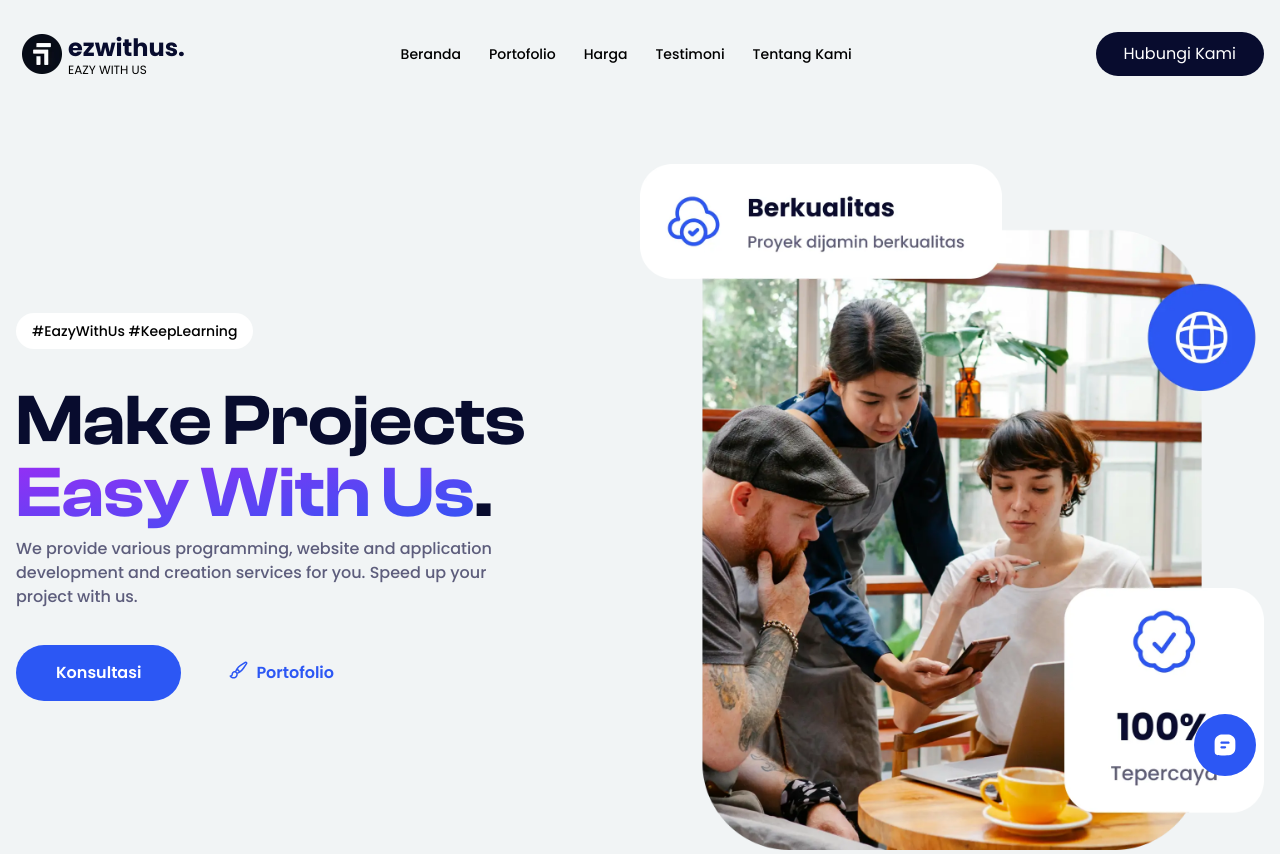
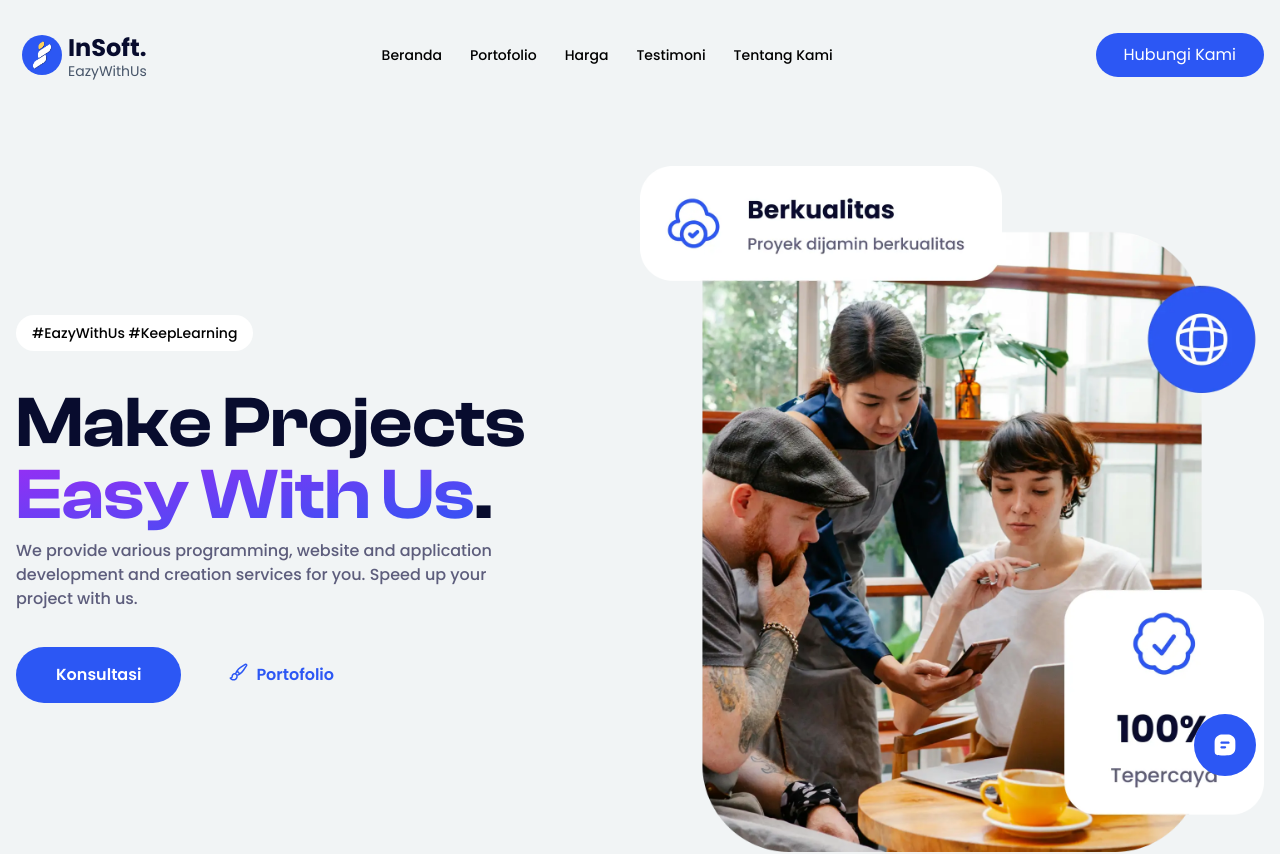
Before and after one commit to fadhluibnu/ezwithus, a Next.js app: page / in a window 1280 px wide. Shown: the top 854 px of the page. Built offline with nearby package versions, Linux system fonts and the light colour scheme; a web font is replaced by a local one.

Commit message:
final: change logo

```diff
--- a/app/components/navbar.tsx
+++ b/app/components/navbar.tsx
@@ -42,12 +42,16 @@ const Navbar = () => {
           />
         </button>
         <div className='flex items-center gap-x-1.5'>
-          <img src='/assets/logo.webp' alt='logo' className='w-9 sm:w-10' />
+          <img
+            src='/assets/Logo1.webp'
+            alt='logo'
+            className='w-9 sm:w-10 rounded-full'
+          />
           <div>
             <h1 className='text-xl font-bold sm:text-2xl leading-none'>
-              ezwithus.
+              InSoft.
             </h1>
-            <p className='text-xs leading-none'>EAZY WITH US</p>
+            <p className='text-sm leading-none text-slate-600'>EazyWithUs</p>
           </div>
         </div>
       </div>
@@ -111,7 +115,7 @@ const Navbar = () => {
       </ul>
       <a
         href=''
-        className='btn-seccondary py-2 px-5 sm:py-2.5 sm:px-7 rounded-full text-white font-base hover:scale-105 hover:shadow-xl duration-300 focus:ring-2 focus:ring-stone-950 focus:ring-offset-2'
+        className='btn-primary py-2 px-5 sm:py-2.5 sm:px-7 rounded-full text-white font-base hover:scale-105 hover:shadow-xl duration-300 focus:ring-2 focus:ring-stone-950 focus:ring-offset-2'
       >
         Hubungi <span className='hidden lg:inline'>Kami</span>
       </a>
--- a/app/page.jsx
+++ b/app/page.jsx
@@ -811,10 +811,19 @@ const SectionSix = ({ idSection }) => {
         <div className='grid md:grid-cols-3 max-w-screen-xl m-auto'>
           <div>
             <div className='flex items-center gap-x-1.5 pb-10'>
-              <img src='/assets/logo2.png' alt='logo' className='w-9 sm:w-10' />
-              <h1 className='text-xl text-white font-bold sm:text-2xl leading-none'>
-                InSoft
-              </h1>
+              <img
+                src='/assets/Logo1.webp'
+                alt='logo'
+                className='rounded-full w-9 sm:w-10'
+              />
+              <div>
+                <h1 className='text-xl text-white font-bold sm:text-2xl leading-none'>
+                  InSoft.
+                </h1>
+                <p className='text-sm leading-none text-slate-400'>
+                  EazyWithUs
+                </p>
+              </div>
             </div>
             <p className='text-sm text-[#5D5D7C]'>
               We provide various programming, website and application
```
Also changed, not shown: public/assets/Logo1.webp (added), public/assets/Logo2.webp (added).
